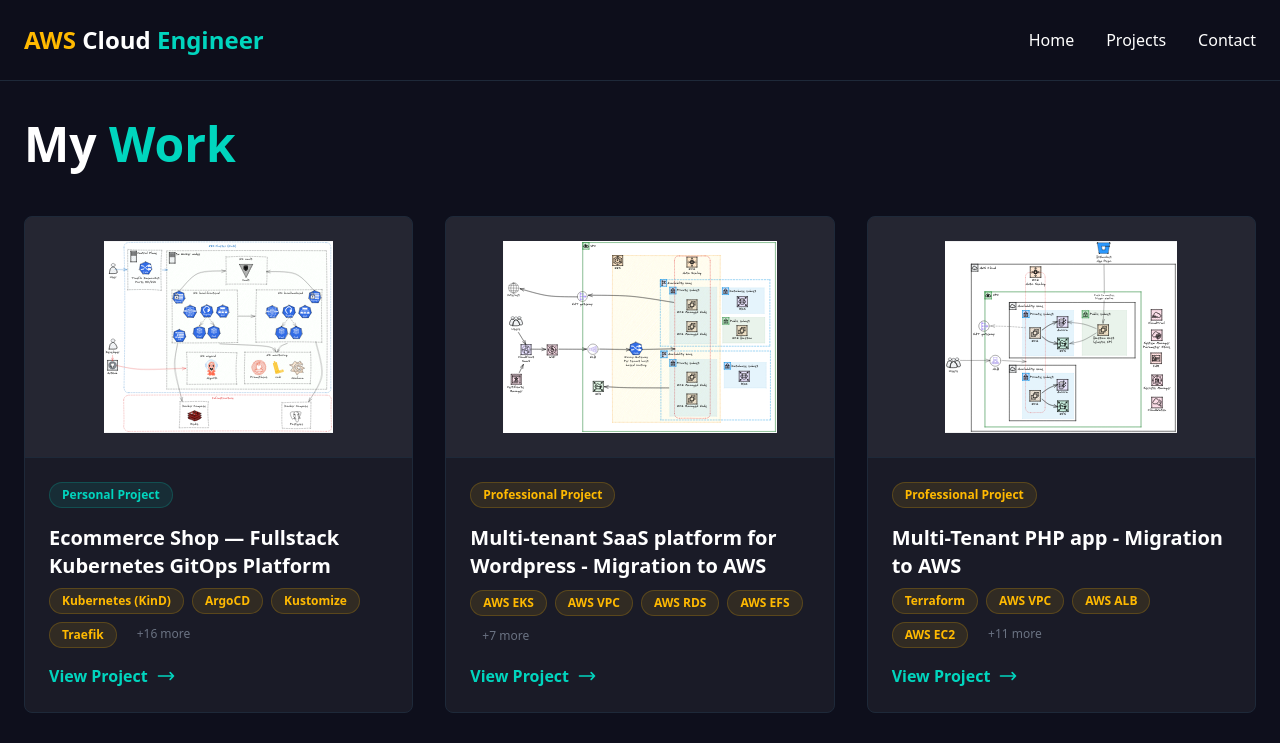
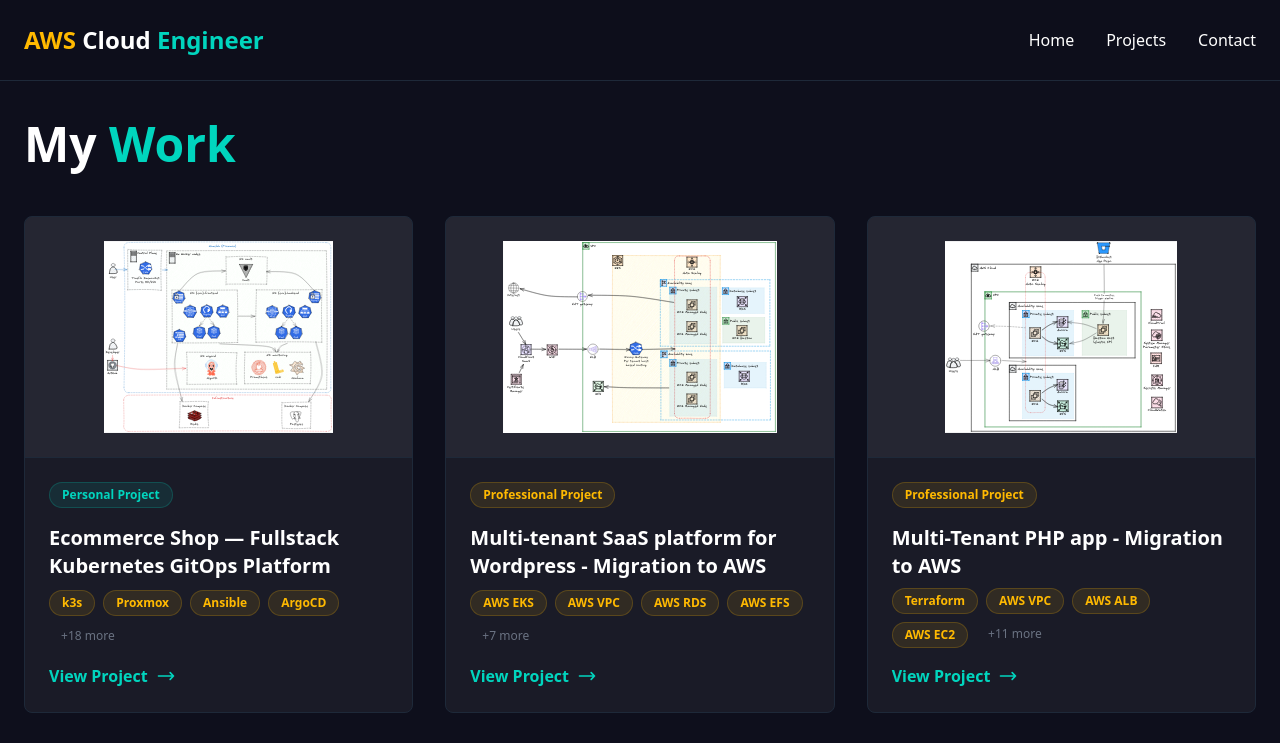
Before and after one commit to KristijanJ/portfolio, a React (Vite) app: page /projects in a window 1280 px wide. Shown: the top 743 px of the page. Built offline with nearby package versions, Linux system fonts and the light colour scheme.

Commit message:
update ecommerce project details

```diff
--- a/src/data/projects.ts
+++ b/src/data/projects.ts
@@ -1045,8 +1045,10 @@
       {
         text: ", role-based access control, and JWT authentication. Both apps containerised and running on ",
       },
-      { text: "Kubernetes (KinD)", className: "text-amber-400 font-semibold" },
-      { text: " modelled after " },
+      { text: "k3s", className: "text-amber-400 font-semibold" },
+      { text: " on a " },
+      { text: "Proxmox homelab", className: "text-amber-400 font-semibold" },
+      { text: " (1 control-plane + 2 workers), modelled after " },
       { text: "AWS EKS", className: "text-amber-400 font-semibold" },
       { text: "." },
     ],
@@ -1088,21 +1090,11 @@
     ],
     [
       {
-        text: "CI/CD is intentionally absent for now",
+        text: "CI/CD is still a work in progress",
         className: "text-gray-400 font-semibold",
       },
       {
-        text: " — GitHub Actions runners have no route to a local KinD cluster, so a full build → push → deploy pipeline isn't possible here. The next step is migrating to a ",
-        className: "text-gray-400",
-      },
-      { text: "Proxmox", className: "text-gray-300 font-semibold" },
-      {
-        text: " or ",
-        className: "text-gray-400",
-      },
-      { text: "AWS-hosted", className: "text-gray-300 font-semibold" },
-      {
-        text: " cluster to close the loop: push code → build image → push to registry → update image tag in the gitops repo → ArgoCD deploys.",
+        text: " — the cluster is reachable on the homelab network, so the path is clear: push code → build image → push to registry → update image tag in the GitOps repo → ArgoCD deploys. A self-hosted GitHub Actions runner on the homelab will close the loop.",
         className: "text-gray-400",
       },
     ],
@@ -1120,7 +1112,9 @@
   image: ecommerceShopDiagram,
   imageAlt: "Ecommerce Shop Kubernetes GitOps Architecture",
   technologies: [
-    "Kubernetes (KinD)",
+    "k3s",
+    "Proxmox",
+    "Ansible",
     "ArgoCD",
     "Kustomize",
     "Traefik",
@@ -1166,7 +1160,7 @@
         className: "text-teal-400 font-semibold",
       },
       {
-        text: " separating environment-agnostic base manifests from environment-specific overlays (local KinD, planned EKS), with namePrefix isolation per environment",
+        text: " separating environment-agnostic base manifests from environment-specific overlays (local KinD, Proxmox homelab, planned EKS), with namePrefix isolation per environment",
       },
     ],
     [
@@ -1233,7 +1227,7 @@
     "Kubernetes NetworkPolicies (default-deny)",
     "ArgoCD sync-waves for ordered deployment",
     "HPA + PDB for reliability and autoscaling",
-    "Local KinD cluster modelled after AWS EKS",
+    "Proxmox homelab cluster (k3s) modelled after AWS EKS",
     "4-repo structure: gitops, frontend, backend, infra",
   ],
   links: [
```
Also changed, not shown: src/assets/projects/ecommerce-shop-app/ecommerce-shop-app-architecture.svg.
